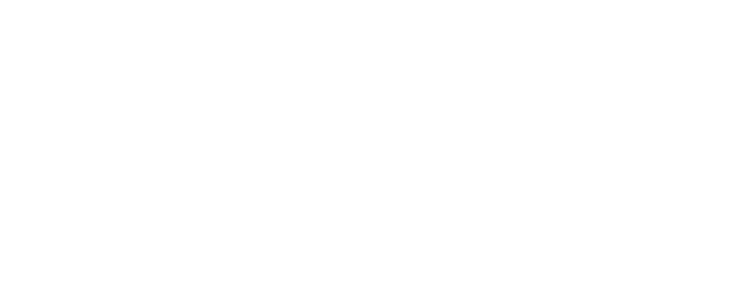
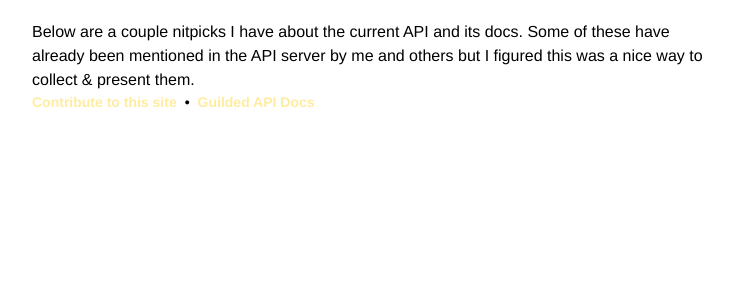
Before and after one commit to GuildedAPI/bot-api-issues, a React (Create React App) app: page / in a window 1280 px wide. Shown: the top 300 px of the page, without its empty margins (272-1005 px from the left). Built offline with nearby package versions, Linux system fonts and the light colour scheme; a web font is replaced by a local one.

Commit message:
feat: content, types

```diff
--- /dev/null
+++ b/public/data.json
@@ -0,0 +1,14 @@
+{
+  "sections": [
+    {
+      "title": "Issues",
+      "description": "",
+      "items": []
+    },
+    {
+      "title": "Feature Requests",
+      "description": "",
+      "items": []
+    }
+  ]
+}
--- a/src/App.tsx
+++ b/src/App.tsx
@@ -1,7 +1,46 @@
 import React from 'react';
+import { QueryClient, QueryClientProvider, useQuery } from 'react-query';
+import { Link } from './components/Link';
+import { Data } from './types/data';
 
-function App() {
-  return <div></div>;
+const queryClient = new QueryClient();
+
+export default function App() {
+  return (
+    <QueryClientProvider client={queryClient}>
+      <Index />
+    </QueryClientProvider>
+  );
 }
 
-export default App;
+const Index: React.FC = () => {
+  const { isLoading, data } = useQuery<Data>(
+    'data',
+    async () => {
+      return await (await fetch('/data.json')).json();
+    },
+    { refetchOnWindowFocus: false }
+  );
+
+  return (
+    <div className='mx-auto max-w-2xl'>
+      <div className='mb-2'>
+        <p>
+          Below are a couple nitpicks I have about the current API and its docs.
+          Some of these have already been mentioned in the API server by me and
+          others but I figured this was a nice way to collect & present them.
+        </p>
+        <p className='space-x-2 text-sm font-bold'>
+          <Link href='https://github.com/GuildedAPI/bot-api-issues#contributing'>
+            Contribute to this site
+          </Link>
+          <span>•</span>
+          <Link href='https://www.guilded.gg/docs/api/introduction'>
+            Guilded API Docs
+          </Link>
+        </p>
+      </div>
+      {isLoading || !data ? 'Loading...' : <div></div>}
+    </div>
+  );
+};
--- /dev/null
+++ b/src/components/Link.tsx
@@ -0,0 +1,16 @@
+import React from 'react';
+
+export const Link: React.FC<
+  React.DetailedHTMLProps<
+    React.AnchorHTMLAttributes<HTMLAnchorElement>,
+    HTMLAnchorElement
+  >
+> = (props) => {
+  return (
+    // eslint-disable-next-line jsx-a11y/anchor-has-content
+    <a
+      className='text-guilded-link hover:text-guilded-white transition'
+      {...props}
+    />
+  );
+};
--- /dev/null
+++ b/src/types/data.ts
@@ -0,0 +1,21 @@
+export interface Data {
+  sections: ResourceBlock[];
+}
+
+interface ResourceBlock {
+  title: string;
+  description: string;
+  items: Record<string, ResourceItem>; // e.g. { Channels: ..., 'Social Links': ... } - should correspond to a header in the docs
+}
+
+interface ResourceItem {
+  slug: string; // Everything after https://www.guilded.gg/docs/api
+  description: string; // Accepts markdown
+  references?: Reference[]; // Messages (or any content) mentioning the issue or request, if applicable
+  isComplete?: boolean; // The issue is no longer applicable
+  completedAt?: string; // Approximate date or exact time (e.g. of an announcement) when the issue was resolved. Not required with isComplete
+}
+
+interface Reference {
+  url: string; // URL to public content in Guilded
+}
```
